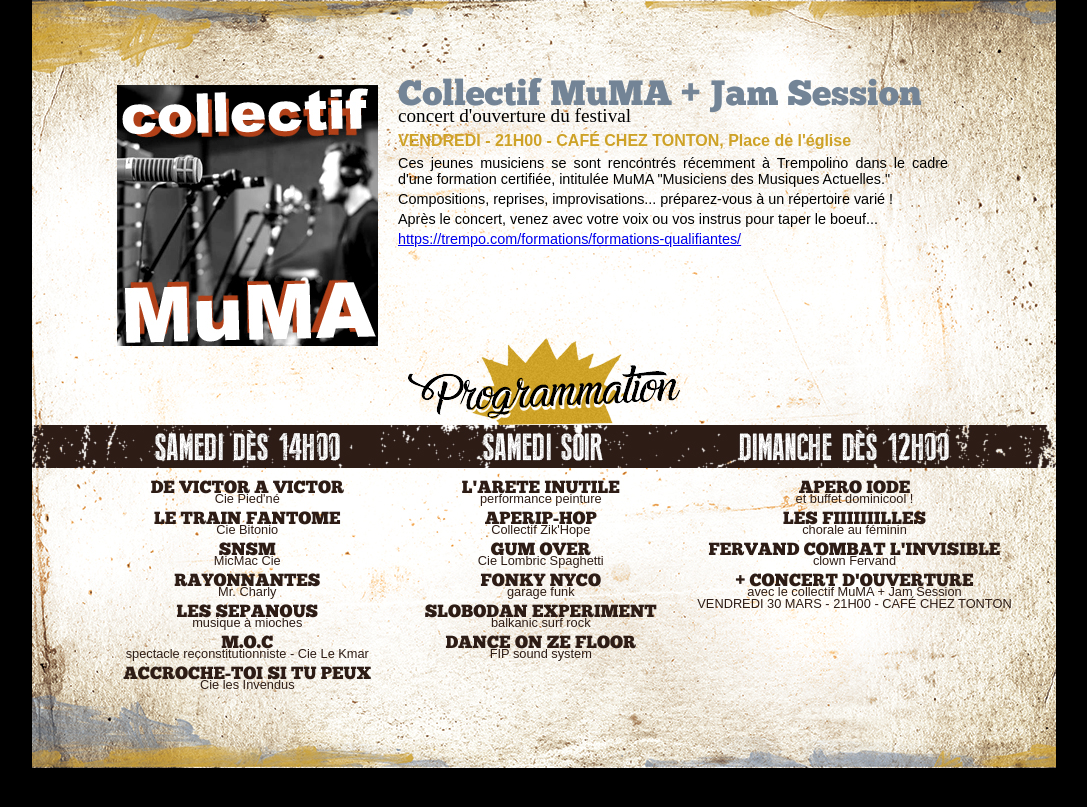
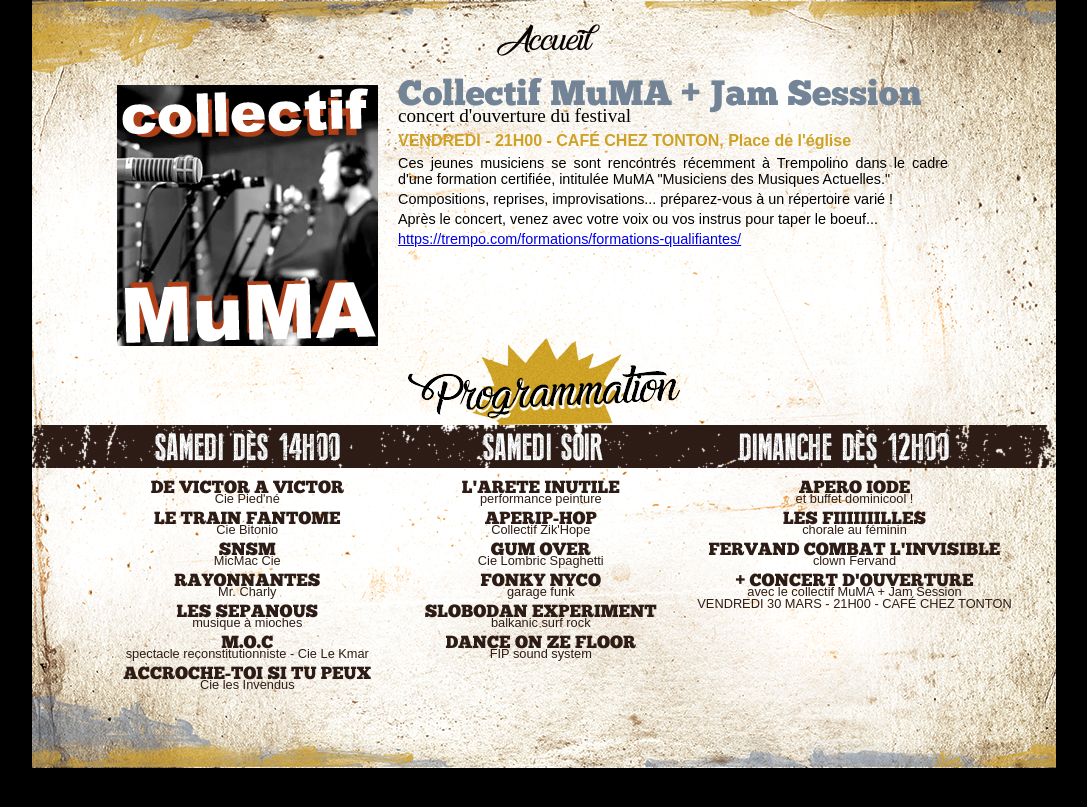
Before and after one commit to air1bzz/festifip, a Jekyll site: the page built from prog.html, in a window 1280 px wide. Shown: the top 807 px of the page, without its empty margins (96-1183 px from the left). Built offline with Jekyll 4.4.1, drawn with Linux system fonts in a browser that asks for light colours.

Commit message:
Add 'back' button

```diff
--- a/_layouts/page.html
+++ b/_layouts/page.html
@@ -1,7 +1,7 @@
 ---
 layout: default
 ---
-
+<a id="back-button" href="{{ site.baseurl }}{% link index.md %}">Accueil</a>
 <section id="{{ page.section_id }}">
 
   {{ content }}
--- a/_sass/theme/_main.sass
+++ b/_sass/theme/_main.sass
@@ -20,3 +20,10 @@ body
   width: 90%
   flex-direction: column
   align-items: center
+
+#back-button
+  font-family: 'melancholightregular', 'Arial', serif
+  font-size: 3.5em
+  text-decoration: none
+  color: #090300
+  z-index: 1
--- a/_sass/theme/_nav.sass
+++ b/_sass/theme/_nav.sass
@@ -9,7 +9,7 @@ $border-color: #1D150A
     width: 100%
     justify-content: space-between
     a
-      font-family: 'melancholightregular', Arial, serif
+      font-family: 'melancholightregular', 'Arial', serif
       font-size: 3.8em
       text-decoration: none
       color: #090300
--- a/_sass/theme/_prog_page.sass
+++ b/_sass/theme/_prog_page.sass
@@ -1,6 +1,7 @@
 $normal-color: #2D1C15
 
 #prog-page
+  position: absolute
   main
     position: relative
     top: 85px
```
